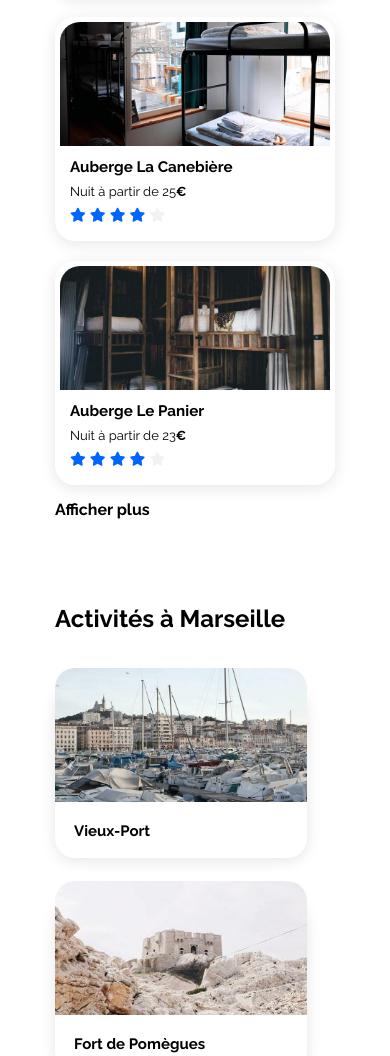
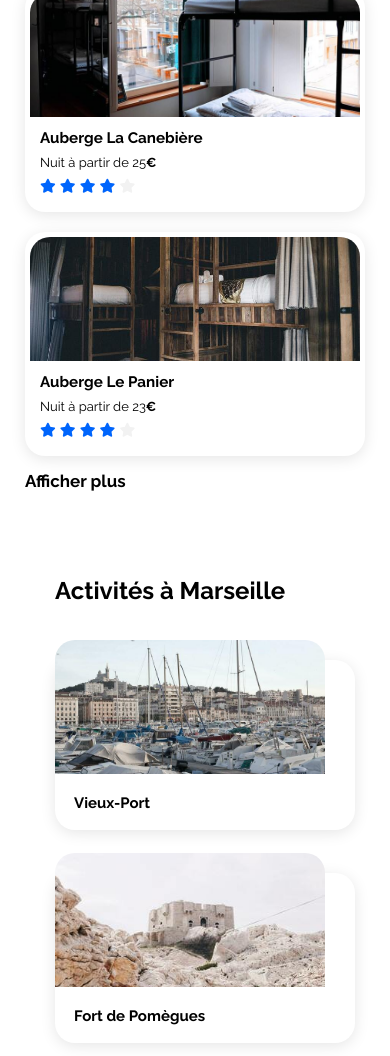
Before and after one commit to Wyllidev/OpenClassroomProjet3, a plain HTML site: page index.html in a window 390 px wide. Shown: the part 2361-3417 px from the top of the page. Drawn offline with Linux system fonts and the light colour scheme.

Commit message:
correction html and css

```diff
--- a/css/style.css
+++ b/css/style.css
@@ -302,6 +302,10 @@ a {
 
 .afficher-plus {
   font-weight: 700;
+  font-size: 17px;
+  border-style: none;
+  background-color: #F2F2F2;
+  align-self: self-start;
 }
 
 /****** Populaires ***********/
@@ -368,14 +372,6 @@ a {
   margin-bottom: 40px;
 }
 
-.activites-card {
-  display: flex;
-  flex-direction: column;
-  width: 300px;
-  border-radius: 20px;
-  box-shadow: 0px 3px 15px rgba(0, 0, 0, 0.1);
-}
-
 .description {
   display: flex;
   padding: 0px 19px 20px 19px;
@@ -395,6 +391,14 @@ a {
   object-fit: cover;
   margin-top: -20px;
   border-radius: 20px 20px 0px 0px;
+}
+
+.all-activites-card a {
+  display: flex;
+  flex-direction: column;
+  width: 300px;
+  border-radius: 20px;
+  box-shadow: 0px 3px 15px rgba(0, 0, 0, 0.1);
 }
 
 /****** Footer ***********/
@@ -628,12 +632,26 @@ a {
 
   .footer {
     flex-wrap: wrap;
+    flex-direction: column;
   }
 
   .description h3 {
     font-size: 15px;
   }
 
+  .hebergements-and-populaires section {
+    padding-left: 0px;
+    padding-right: 0px;
+  }
+
+  .hebergements-and-populaires .populaires {
+    padding: 30px 30px;
+  }
+
+  .afficher-plus {
+    background-color: #FFFF;
+  }
+
 
 
 }
--- a/index.html
+++ b/index.html
@@ -14,14 +14,7 @@
     <link rel="stylesheet" href="./css/style.css">
 </head>
 
-
-
-
 <body>
-
-
-
-
     <div class="main-container">
         <header>
             <img src="images/logo/Booki.png" alt="Logo">
@@ -219,7 +212,7 @@
                         </article>
                     </a>
                 </div>
-                <p class="afficher-plus">Afficher plus</p>
+                <button class="afficher-plus">Afficher plus</button>
 
             </section>
             <section class="populaires">
@@ -296,6 +289,8 @@
                 <h2>Activités à Marseille</h2>
             </div>
             <div class="all-activites-card">
+
+                <a href="#">
                     <article class="activites-card">
                         <div class="img-activites-card">
                             <img src="images/activites/reno-laithienne.jpg" alt="Photo Vieux-Port Marseille">
@@ -304,6 +299,9 @@
                             <h3>Vieux-Port</h3>
                         </div>
                     </article>
+                </a>
+
+                <a href="#">
                     <article class="activites-card">
                         <div class="img-activites-card">
                             <img src="images/activites/paul-hermann.jpg" alt="Photo Fort de Pomègues Marseille">
@@ -312,6 +310,8 @@
                             <h3>Fort de Pomègues</h3>
                         </div>
                     </article>
+                </a>
+                <a href="#">
                     <article class="activites-card">
                         <div class="img-activites-card">
                             <img src="images/activites/kilyan-sockalingum.jpg" alt="Photo Parc national Marseille">
@@ -320,6 +320,8 @@
                             <h3>Parc national des Calanques</h3>
                         </div>
                     </article>
+                </a>
+                <a href="#">
                     <article class="activites-card">
                         <div class="img-activites-card">
                             <img src="images/activites/florian-wehde.jpg" alt="Photo Notre-Dame-de-la-Garde Marseille">
@@ -328,6 +330,7 @@
                             <h3>Notre-Dame-de-la-Garde</h3>
                         </div>
                     </article>
+                </a>
             </div>
         </section>
         <footer>
```
Lines whose indentation alone changed are shown as unchanged.
